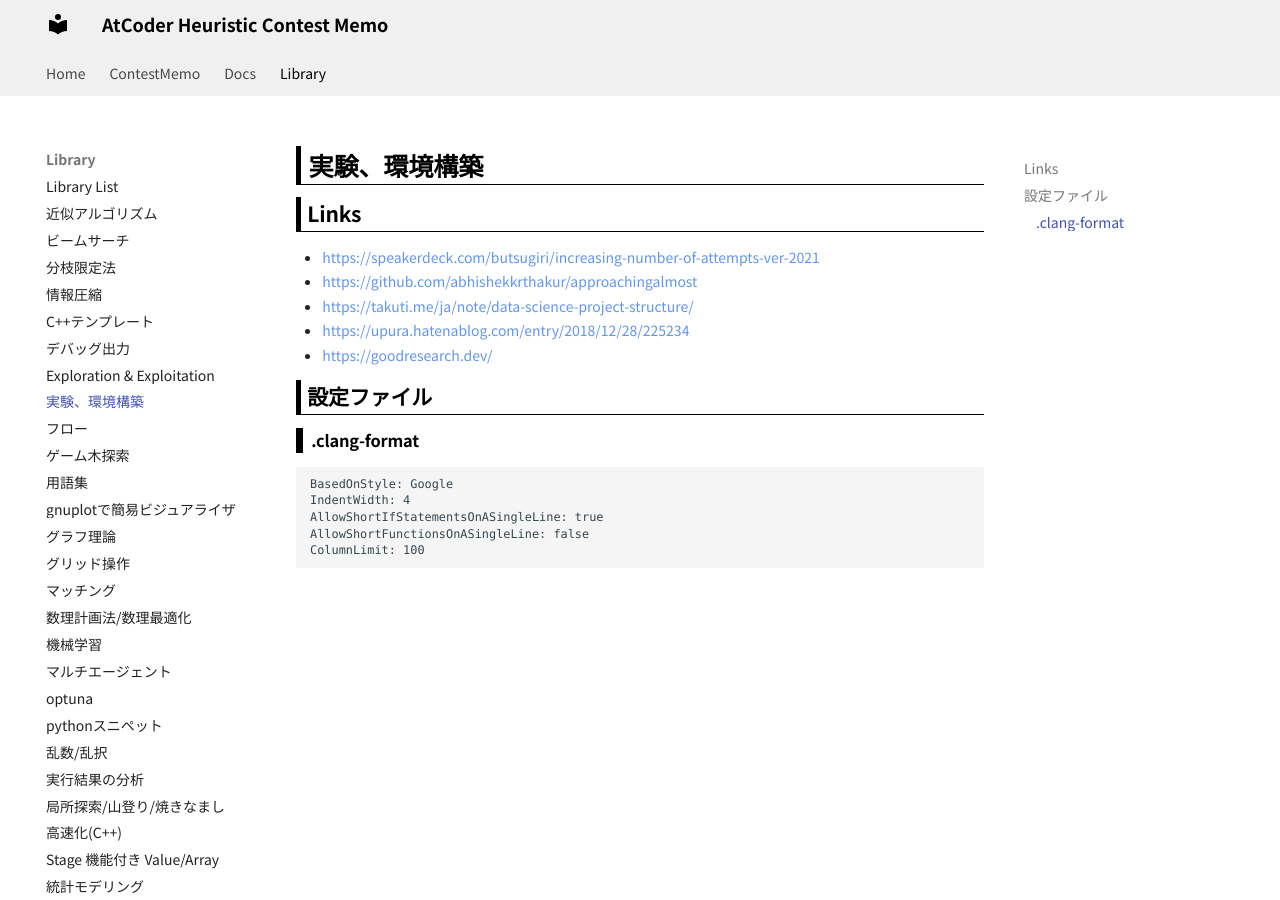
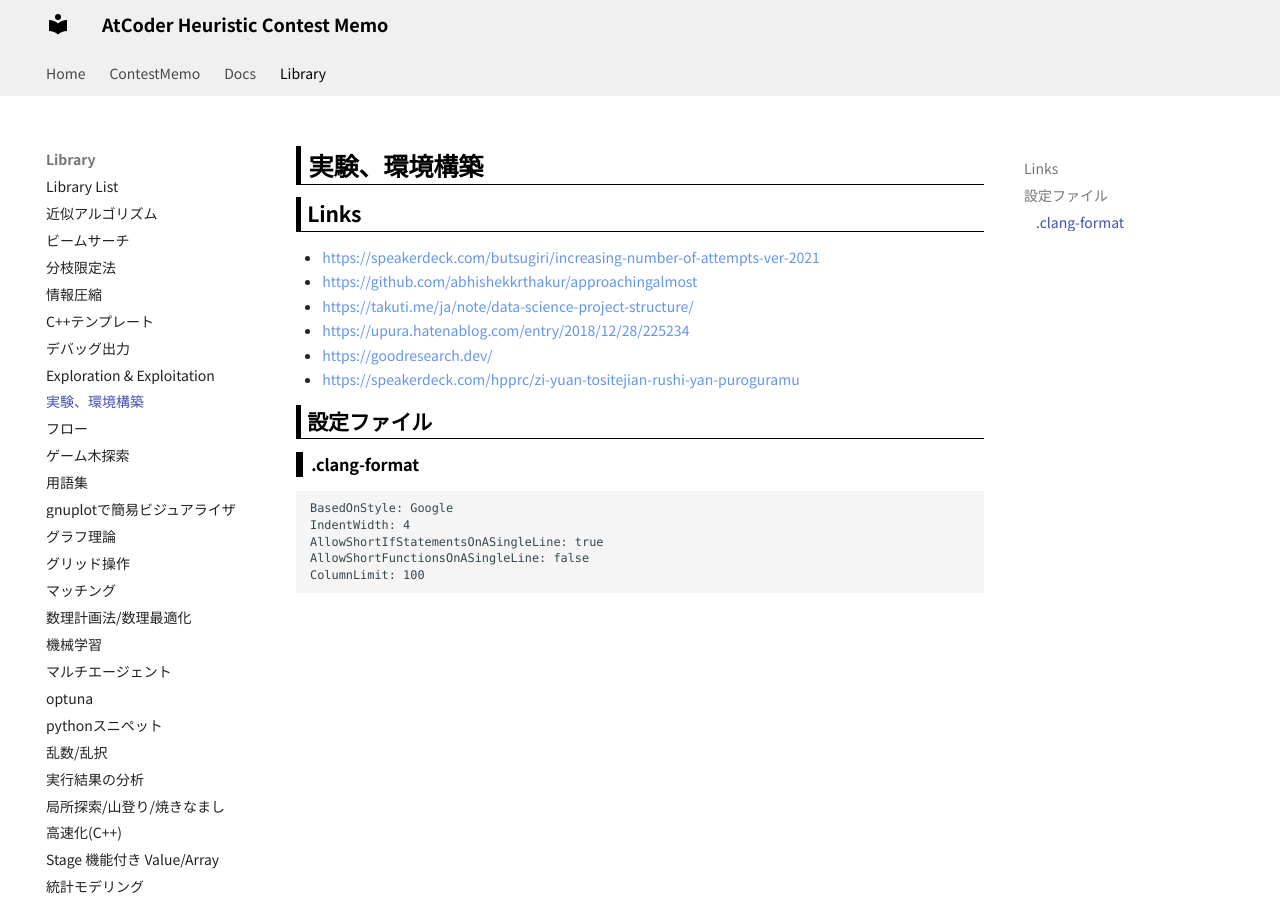
Before and after one commit to jetbead/AtCoderHeuristicContestMemo, an MkDocs documentation site: the page built from docs/Library/experiments.md, in a window 1280 px wide. Built offline with MkDocs 1.6.1 and Material for MkDocs 9.7.7, drawn with Linux system fonts in a browser that asks for light colours; some web fonts are replaced; some of the changed lines change nothing that is shown.

Commit message:
Update experiments.md

```diff
--- a/docs/Library/experiments.md
+++ b/docs/Library/experiments.md
@@ -7,6 +7,7 @@
 - https://takuti.me/ja/note/data-science-project-structure/
 - https://upura.hatenablog.com/entry/2018/12/28/225234
 - https://goodresearch.dev/
+- https://speakerdeck.com/hpprc/zi-yuan-tositejian-rushi-yan-puroguramu
 
 ## 設定ファイル
 
```
